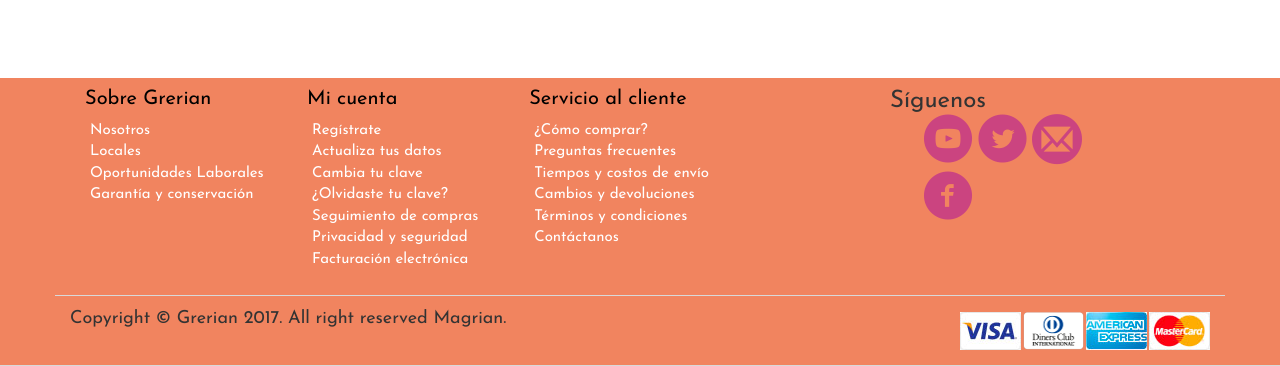
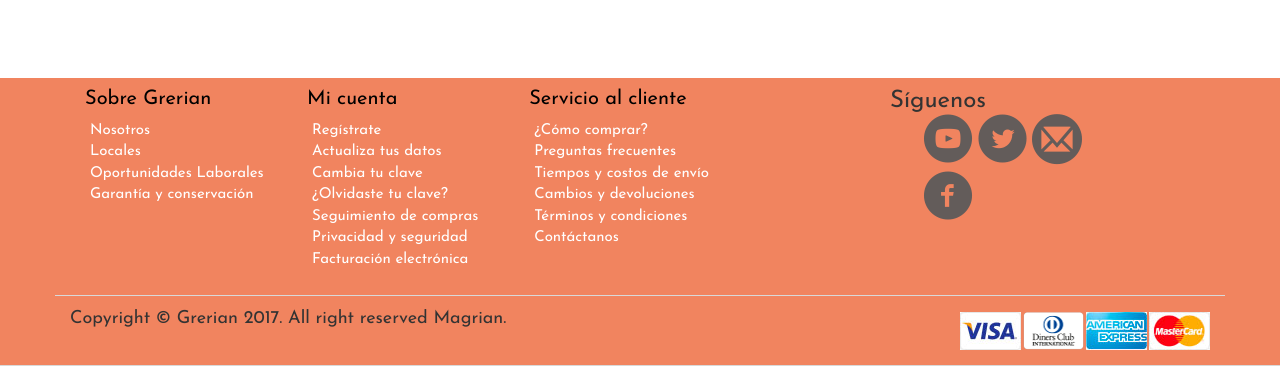
Before and after one commit to arianacabana09/GRERIAN, a plain HTML site: page index.html in a window 1280 px wide. Shown: the part 2292-2658 px from the top of the page. Drawn offline with nearby package versions, Linux system fonts and the light colour scheme; some packages are replaced by stand-ins of ours; files whose address does not match are found by name.

Commit message:
pages Grerian

```diff
--- a/assets/css/main.css
+++ b/assets/css/main.css
@@ -589,8 +589,11 @@ nav{
   font-size: 5rem;
   margin-left: -7px;
   margin-top: -8px;
-  color: #CB4480 !important;
+  color: #635c5a;
 }
 
+.social li a i:hover {
+  color: #443f3d;
+}
 
 /*FINISH*/
```
Also changed, not shown: index.html (indentation only).
